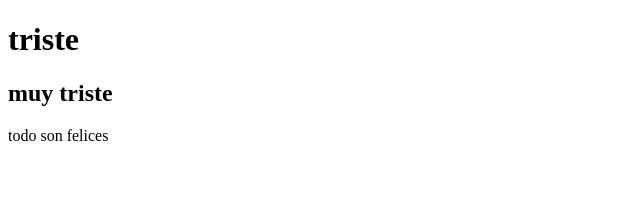
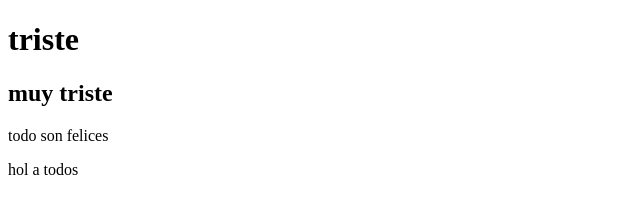
Before and after one commit to Maury-Torres/prueba, a plain HTML site: page index2.html in a window 1280 px wide. Shown: the full height of the page, 0-640 px from the left. Drawn offline with Linux system fonts and the light colour scheme.

Commit message:
agegando un parrafo

```diff
--- a/index2.html
+++ b/index2.html
@@ -9,5 +9,6 @@
     <h1>triste</h1>
     <h2>muy triste</h2>
     <p>todo son felices</p>
+    <p>hol a todos</p>
 </body>
 </html>
```
